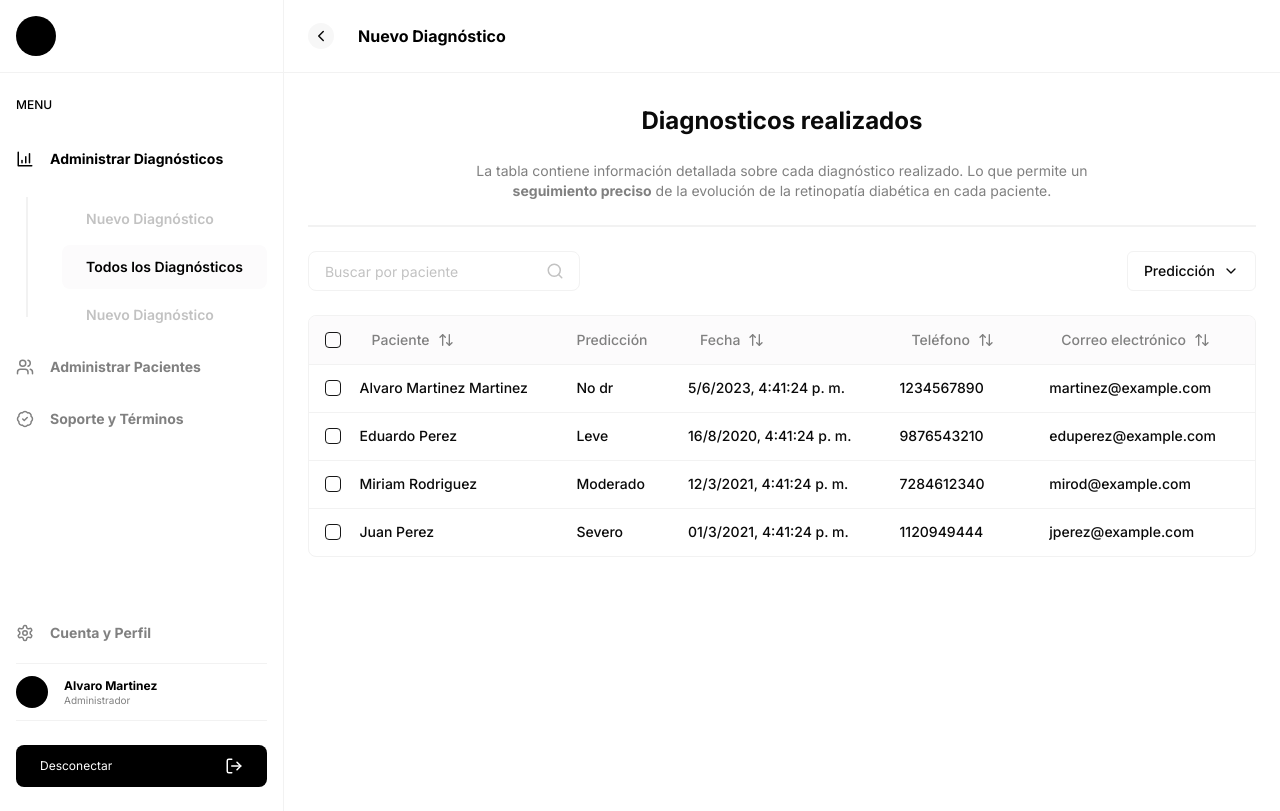
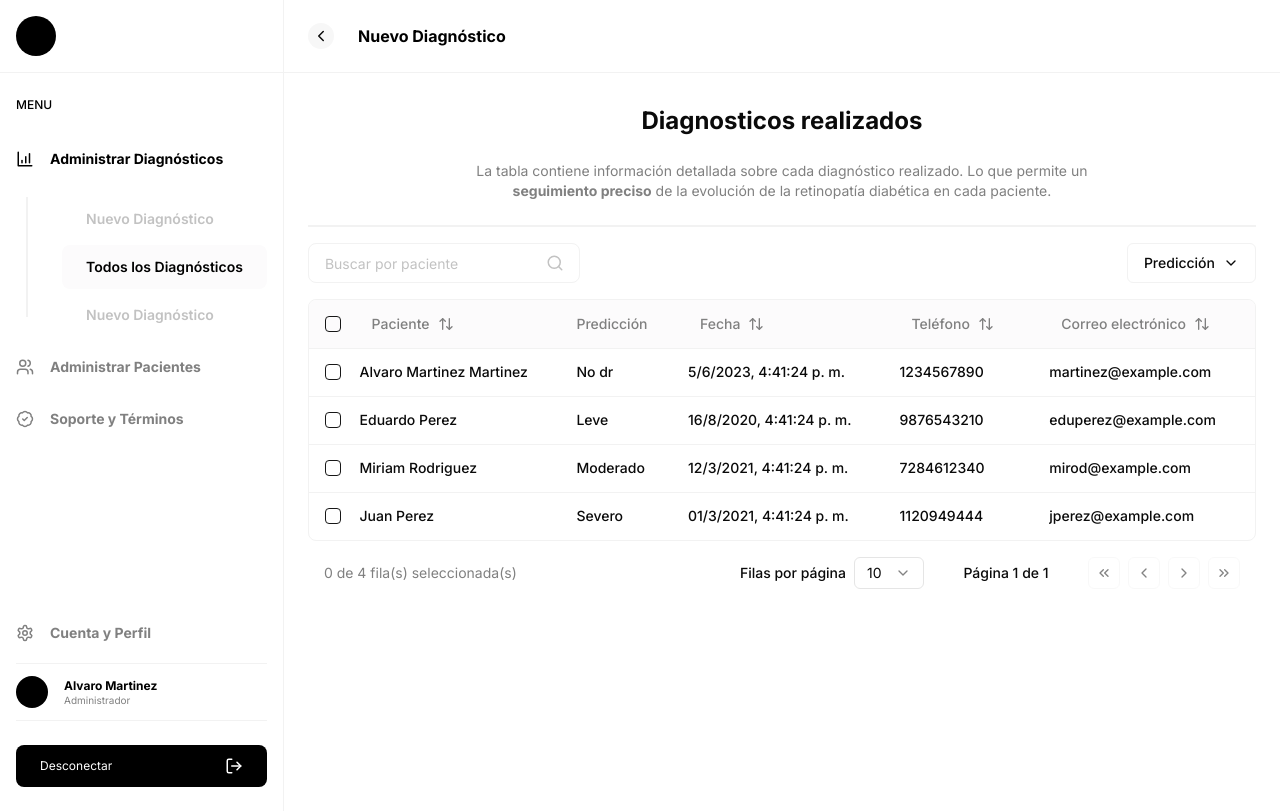
Before and after one commit to omgismartinez/eye, a Next.js app: page /all in a window 1280 px wide. Built offline with nearby package versions, Linux system fonts and the light colour scheme.

Commit message:
🌌 refactor (data-table): pagination

```diff
--- a/app/all/data-table.tsx
+++ b/app/all/data-table.tsx
@@ -8,6 +8,7 @@ import {
     getCoreRowModel,
     getFilteredRowModel,
     getSortedRowModel,
+    getPaginationRowModel,
     useReactTable,
 } from '@tanstack/react-table'
 
@@ -25,6 +26,7 @@ import { Input } from '@/components/ui/input'
 import { ChevronDownIcon, Search } from 'lucide-react'
 import { DropdownMenu, DropdownMenuCheckboxItem, DropdownMenuContent, DropdownMenuTrigger } from '@/components/ui/dropdown-menu'
 import { Button } from '@/components/ui/button'
+import { DataTablePagination } from './pagination'
 
 interface DataTableProps<TData, TValue> {
     columns: ColumnDef<TData, TValue>[]
@@ -46,6 +48,7 @@ export function DataTable<TData, TValue>({
         getSortedRowModel: getSortedRowModel(),
         onColumnFiltersChange: setColumnFilters,
         getFilteredRowModel: getFilteredRowModel(),
+        getPaginationRowModel: getPaginationRowModel(),
         state: {
             sorting,
             columnFilters
@@ -53,8 +56,8 @@ export function DataTable<TData, TValue>({
     })
 
     return (
-        <div>
-            <div className='flex items-center py-6'>
+        <div className='flex flex-col gap-4'>
+            <div className='flex items-center mt-4'>
                 <Input
                     icon={<Search size={18} />}
                     placeholder='Buscar por paciente'
@@ -135,6 +138,7 @@ export function DataTable<TData, TValue>({
                     </TableBody>
                 </Table>
             </div>
+            <DataTablePagination table={table} />
         </div>
     )
 }
```
